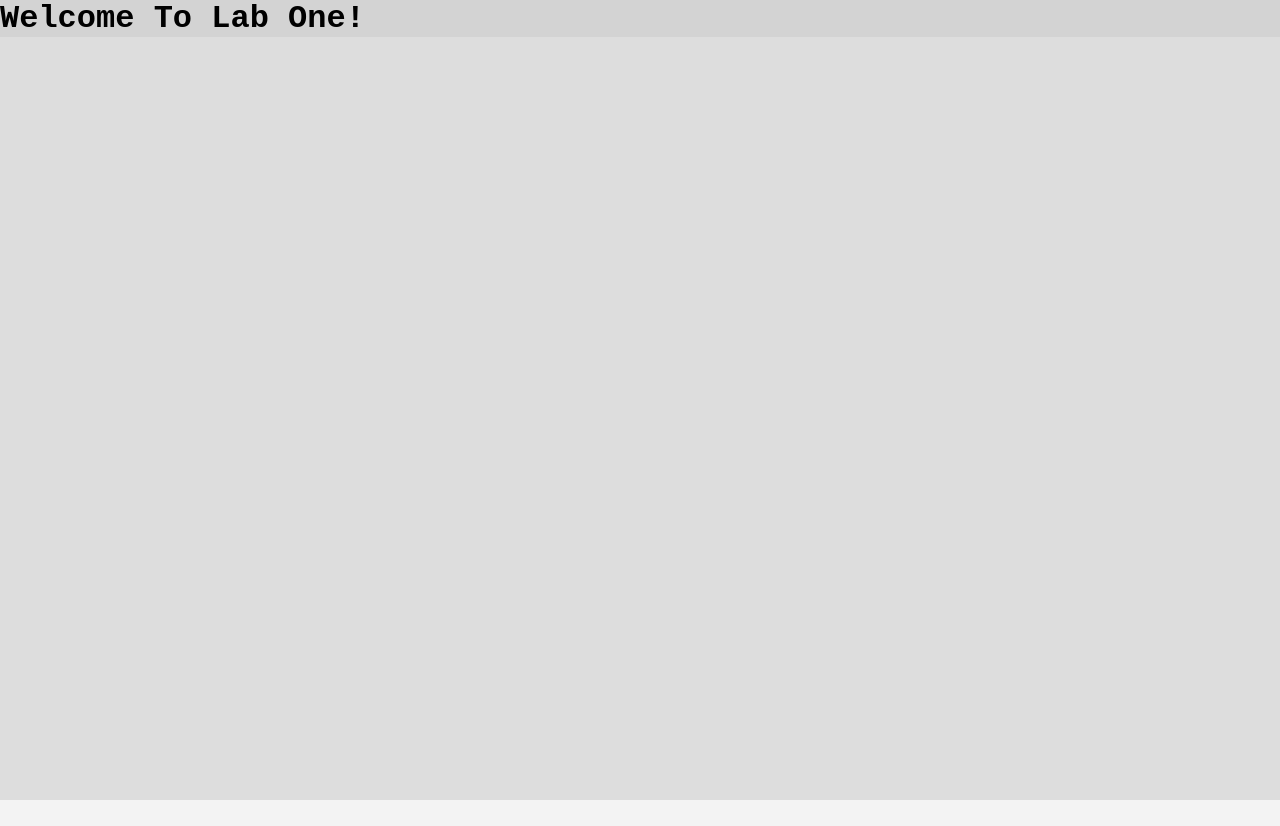
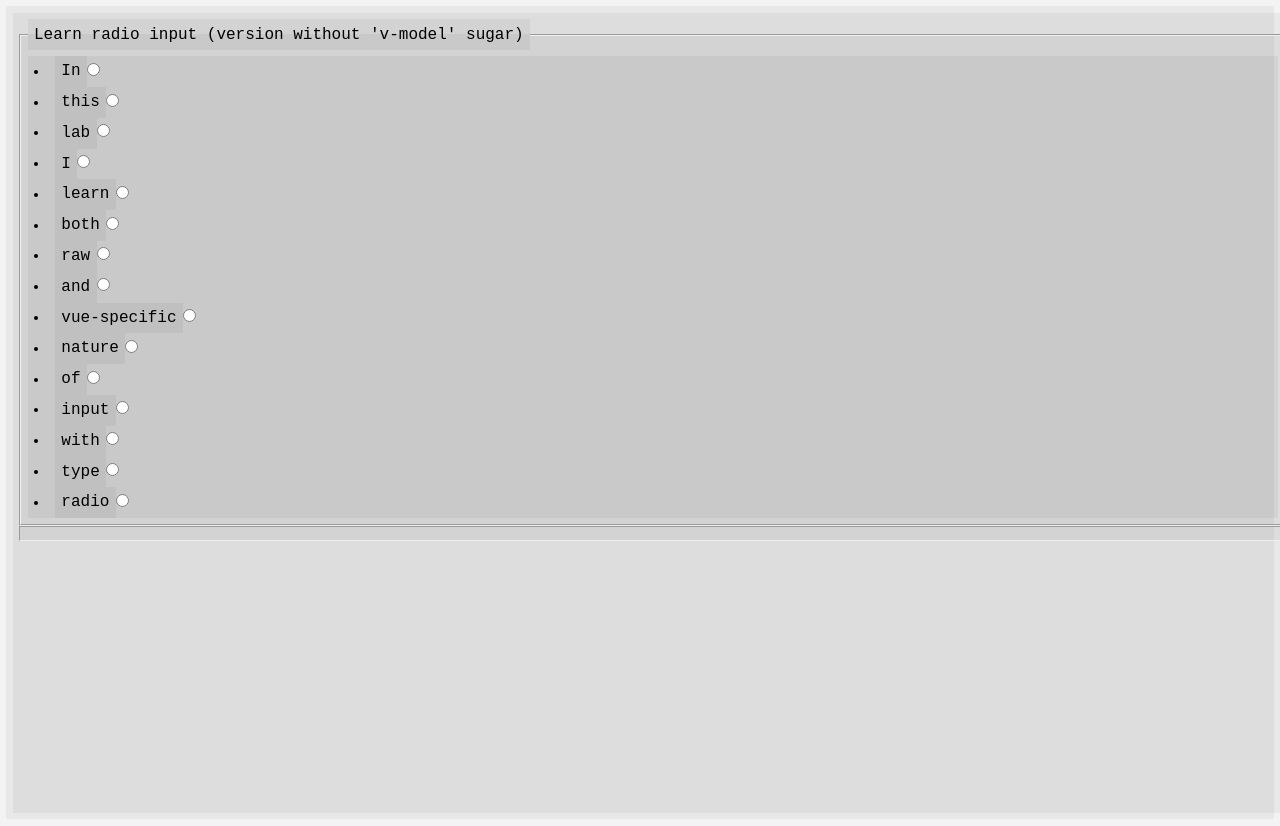
Before and after one commit to nik-kita/vue-lab, a Vue app: page / in a window 1280 px wide. Before the commit the page ends 800 px from the top, so only its background shows below. Built offline with nearby package versions, Linux system fonts and the light colour scheme.

Commit message:
simple RadioGroup (no v-model)

```diff
--- a/src/LabOne.vue
+++ b/src/LabOne.vue
@@ -1,3 +1,21 @@
 <template>
-  <h1>Welcome To Lab One!</h1>
+  <RadioGroup
+    @update-radio="onChildUpdateRadio"
+    :variants="variants"
+    name="Learn radio input (version without 'v-model' sugar)"
+  />
+  <hr />
+  <h4 v-show="pickedRadio">"{{ pickedRadio.toUpperCase() }}" is picked!</h4>
 </template>
+<script setup lang="ts">
+import { ref } from 'vue'
+import RadioGroup from './lib/RadioGroup.vue'
+
+const variants =
+  'In this lab I learn both raw and vue-specific nature of input with type radio'.split(' ')
+const pickedRadio = ref('')
+
+function onChildUpdateRadio(radio: string) {
+  pickedRadio.value = radio
+}
+</script>
--- a/src/assets/main.css
+++ b/src/assets/main.css
@@ -7,5 +7,6 @@
 }
 
 * {
+  padding: 0.4rem;
   background-color: rgba(20, 20, 20, 0.05);
 }
--- /dev/null
+++ b/src/lib/RadioGroup.vue
@@ -0,0 +1,35 @@
+<template>
+  <fieldset class="radiogroup list">
+    <legend v-if="name">{{ name }}</legend>
+    <li v-for="variant of variants" :key="variant">
+      <label :for="variant">{{ variant }}</label>
+      <input type="radio" :value="variant" :name="name || _now" @change="updateRadio(variant)" />
+    </li>
+  </fieldset>
+</template>
+
+<script setup lang="ts">
+import { ref } from 'vue'
+
+const _now = Date.now().toFixed(16)
+const props = defineProps<{
+  variants: string[]
+  name?: string
+  initialPick?: string
+}>()
+const emit = defineEmits<{
+  updateRadio: [string]
+}>()
+const pick = ref(props.initialPick)
+function updateRadio(variant: string) {
+  pick.value = variant
+  emit('updateRadio', variant)
+}
+</script>
+
+<style>
+.radiogroup .list {
+  display: flex;
+  flex-flow: column nowrap;
+}
+</style>
```
